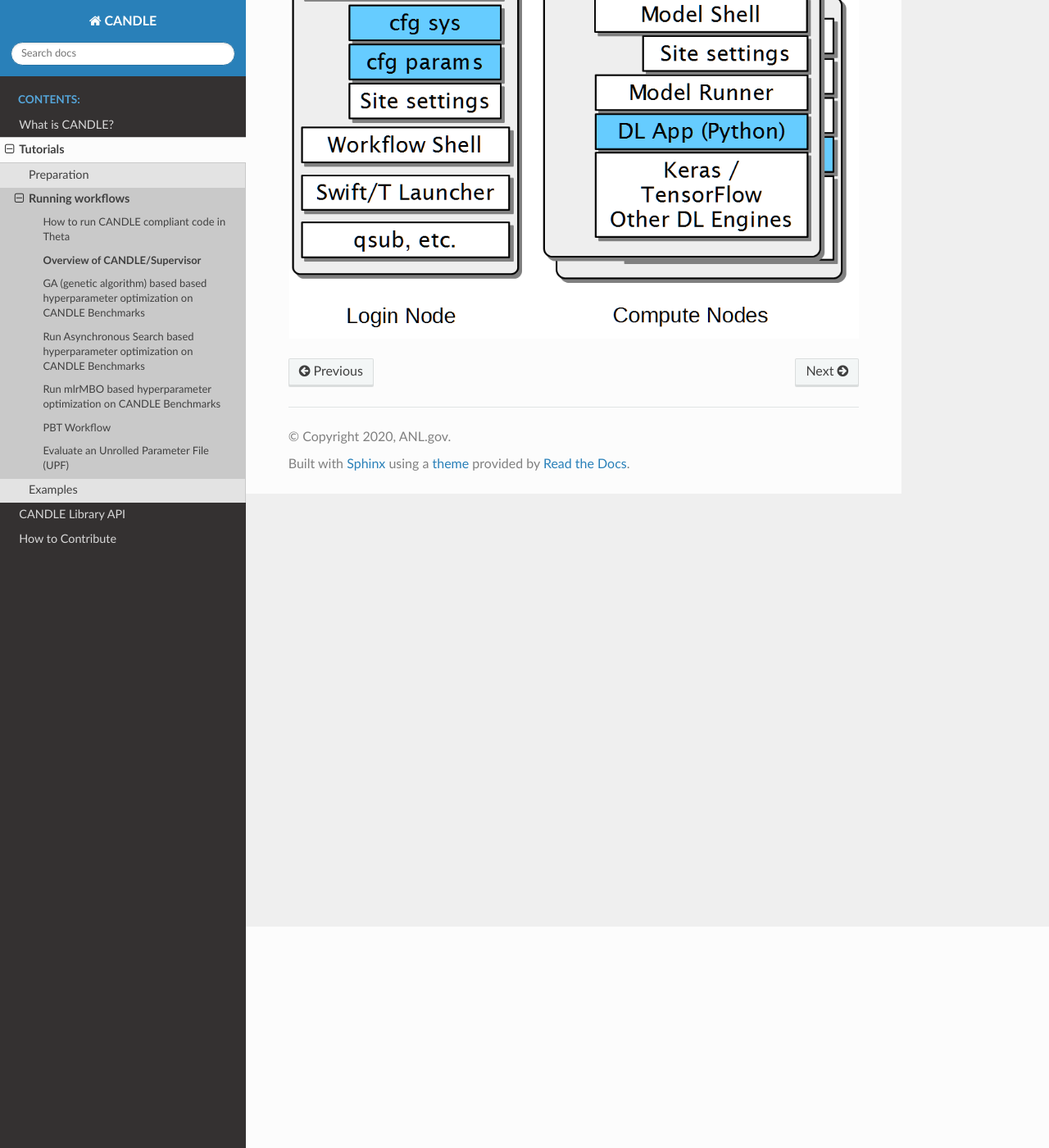
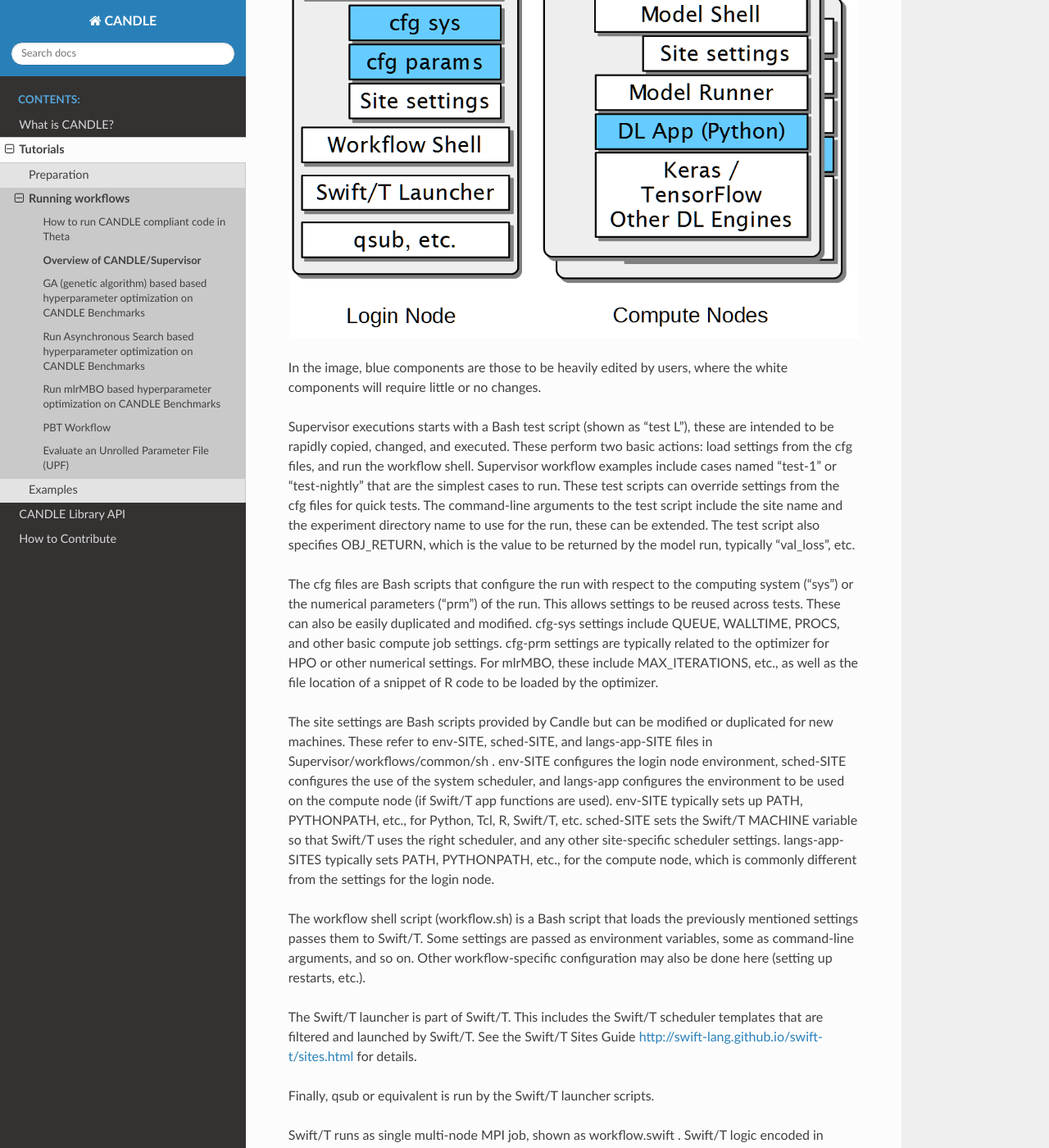
Before and after one commit to ECP-CANDLE/Candle, a Sphinx documentation site: the page built from docs_/source/tutorials/supervisor.rst, in a window 1280 px wide and 1400 px high, scrolled down 270 px. Shown: the whole window at 82% size. Built offline with Sphinx 7.4.7 and the Read the Docs theme 2.0.0, drawn with Linux system fonts in a browser that asks for light colours; some of the changed text lies outside the part shown.

Commit message:
Draft Supervisor doc

```diff
--- a/docs_/source/tutorials/supervisor.rst
+++ b/docs_/source/tutorials/supervisor.rst
@@ -4,3 +4,25 @@ Overview of CANDLE/Supervisor
 The CANDLE/Supervisor architecture is depicted in the figure below:
 
 .. image:: img/Supervisor.png
+
+In the image, blue components are those to be heavily edited by users, where the white components will require little or no changes.
+
+Supervisor executions starts with a Bash test script (shown as "test L"), these are intended to be rapidly copied, changed, and executed.  These perform two basic actions: load settings from the cfg files, and run the workflow shell.  Supervisor workflow examples include cases named "test-1" or "test-nightly" that are the simplest cases to run.  These test scripts can override settings from the cfg files for quick tests.  The command-line arguments to the test script include the site name and the experiment directory name to use for the run, these can be extended.  The test script also specifies OBJ_RETURN, which is the value to be returned by the model run, typically "val_loss", etc.
+
+The cfg files are Bash scripts that configure the run with respect to the computing system ("sys") or the numerical parameters ("prm") of the run.  This allows settings to be reused across tests.  These can also be easily duplicated and modified.  cfg-sys settings include QUEUE, WALLTIME, PROCS, and other basic compute job settings.  cfg-prm settings are typically related to the optimizer for HPO or other numerical settings.  For mlrMBO, these include MAX_ITERATIONS, etc., as well as the file location of a snippet of R code to be loaded by the optimizer.
+
+The site settings are Bash scripts provided by Candle but can be modified or duplicated for new machines.  These refer to env-SITE, sched-SITE, and langs-app-SITE files in Supervisor/workflows/common/sh .  env-SITE configures the login node environment, sched-SITE configures the use of the system scheduler, and langs-app configures the environment to be used on the compute node (if Swift/T app functions are used).  env-SITE typically sets up PATH, PYTHONPATH, etc., for Python, Tcl, R, Swift/T, etc.  sched-SITE sets the Swift/T MACHINE  variable so that Swift/T uses the right scheduler, and any other site-specific scheduler settings.  langs-app-SITES typically sets PATH, PYTHONPATH, etc., for the compute node, which is commonly different from the settings for the login node.
+
+The workflow shell script (workflow.sh) is a Bash script that loads the previously mentioned settings passes them to Swift/T.  Some settings are passed as environment variables, some as command-line arguments, and so on.  Other workflow-specific configuration may also be done here (setting up restarts, etc.).
+
+The Swift/T launcher is part of Swift/T.  This includes the Swift/T scheduler templates that are filtered and launched by Swift/T.  See the Swift/T Sites Guide http://swift-lang.github.io/swift-t/sites.html for details.
+
+Finally, qsub or equivalent is run by the Swift/T launcher scripts.
+
+Swift/T runs as single multi-node MPI job, shown as workflow.swift .  Swift/T logic encoded in workflow.swift proceeds until a Swift/T app function or python() launches execution.  In Supervisor, this conventionally happens inside the function called obj(), which launches a CANDLE-compliant model run.  obj() has multiple implementations for external forked execution (obj_app.swift), in-memory Python execution (obj_py.swift), and a debugging non-execution mode that reports the hyperparameters (obj_echo.swift).
+
+External forked execution in Supervisor starts with a call to the Model Shell (model.sh) which redirects output to model.log, loads the langs-app-SITE settings described above, and runs the Model Runner in Python.
+
+In-memory execution skips straight to the Model Runner without fork or the ability to perform shell configuration.
+
+The Model Runner (model_runner.py) sets up and runs the model.  It imports the required Python modules, processes the hyperparameters (formatted as JSON), and performs other optional configuration, and then runs the model via CANDLE-compliant interfaces.  The return value is specified by the obj_return value.
```
